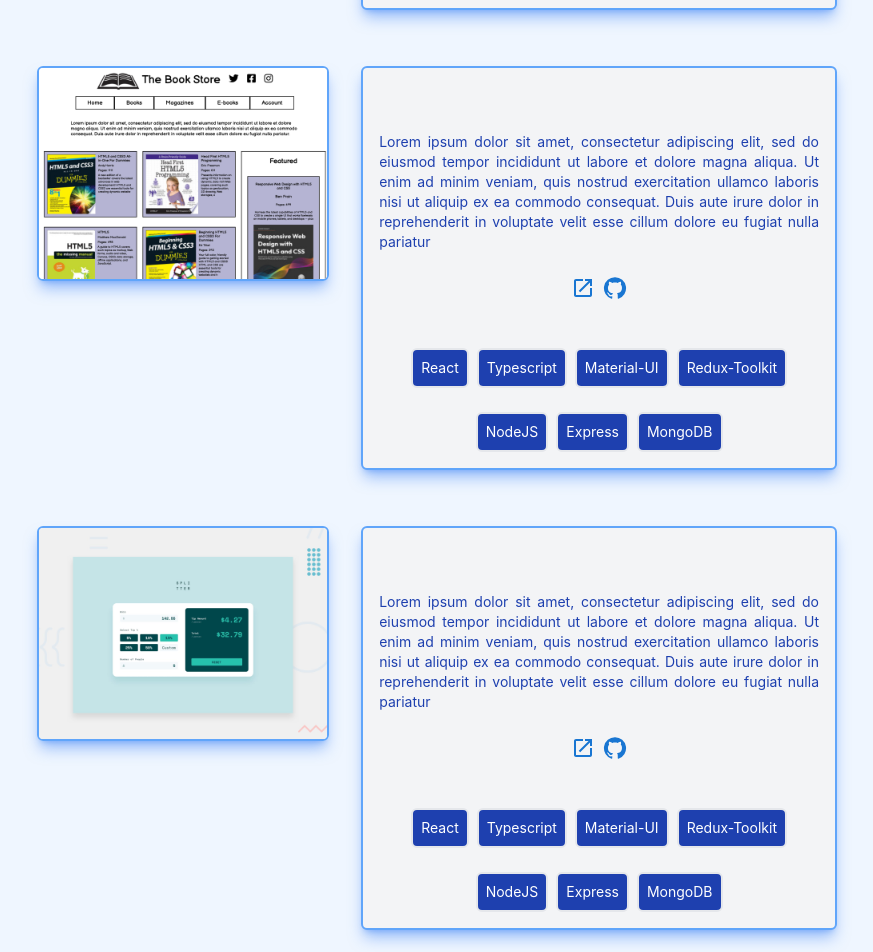
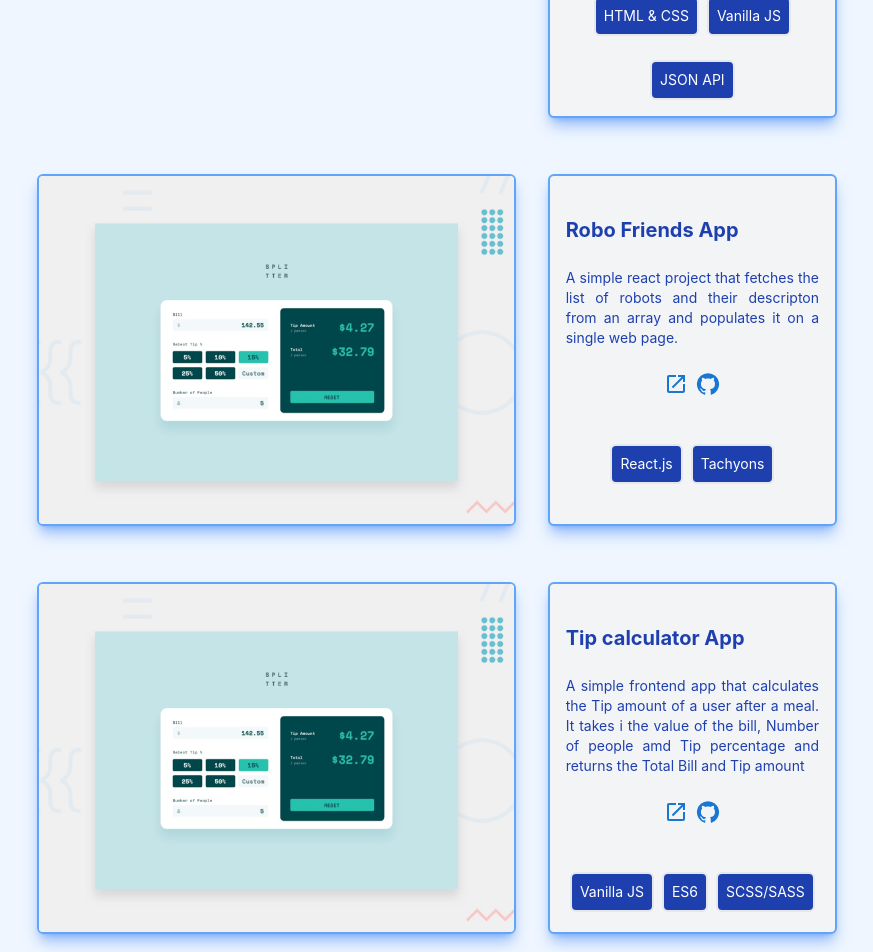
Before and after one commit to olalemi/portfolio, a React (Create React App) app: page / in a window 1280 px wide. Shown: the part 1140-2092 px from the top of the page, without its empty margins (203-1076 px from the left). Built offline with nearby package versions, Linux system fonts and the light colour scheme.

Commit message:
Updated sectionList.js Component

```diff
--- a/src/components/Contact.js
+++ b/src/components/Contact.js
@@ -10,7 +10,7 @@ function Contact() {
         GET IN TOUCH
       </h1>
       <div>
-        <form className="  justify-center  sm:mt-8 lg:mt-16 ">
+        <form data-netlify="true" className="  justify-center  sm:mt-8 lg:mt-16 ">
           <h1 className=" mt-1 text-xl lg:text-2xl ">
             If you’d like to chat about a project or just have question, please
             fill in the form below. I aim to get back within 2 days.
@@ -55,7 +55,7 @@ function Contact() {
             placeholder="Message"
           />
           <br />
-          <input type="submit" value="Send Message"></input>
+          {/* <input type="submit" value="Send Message" onClick={alert ("hello worl")}></input> */}
         </form>
       </div>
     </div>
--- a/src/components/Project.js
+++ b/src/components/Project.js
@@ -13,7 +13,12 @@ const Project = () => {
               description={sl.description}
               image={sl.projectImage}
               techUsed={sl.techUsed}
+              urlLink={sl.urlLink()}
+              githubLink={sl.githubLink()}
+
+
             />
+
           </div>
         ))}
       </div>
--- a/src/components/Section.Js
+++ b/src/components/Section.Js
@@ -3,42 +3,36 @@ import React from 'react';
 import { OpenInNew, GitHub } from '@mui/icons-material';
 import sectionList from './SectionList';
 
-const Section = ({ title, image, description, techUsed }) => {
+const Section = ({ projectName, image, description, techUsed , githubLink, urlLink}) => {
   return (
     <div>
       <div className=" sm:mt-2 md:mt-8 flex  justify-around flex-col   md:flex-row gap-x-8 text-sm text-blue-800">
         <div>
           <img
-            className=" mt-6 transition ease-in-out delay-75  hover:-translate-y-1 hover:scale-105 hover:bg-indigo-500 duration-300  border-solid border-2 border-blue-400  shadow-lg shadow-blue-500/50  md:w-full rounded-md"
+            className=" min-w-lg mt-6 transition ease-in-out delay-75  hover:-translate-y-1 hover:scale-105 hover:bg-indigo-500 duration-300  border-solid border-2 border-blue-400  shadow-lg shadow-blue-500/50  md:w-full rounded-md"
             src={image}
             alt="myphotoo"
           />
         </div>
 
-        <div className=" mt-6 rounded-md p-4 border-solid border-2 border-blue-400 bg-gray-100 shadow-lg shadow-blue-500/50 transition ease-in-out delay-75  hover:-translate-y-1 hover:scale-105    w-rounded-md">
-          <h1 className="flex gap-x-2 mt-6 font-bold text-xl">{title}</h1>
+        <div className=" w-full   mt-6 rounded-md p-4 border-solid border-2 border-blue-400 bg-gray-100 shadow-lg shadow-blue-500/50 transition ease-in-out delay-75  hover:-translate-y-1 hover:scale-105    w-rounded-md">
+          <h1 className="flex gap-x-2 mt-6 font-bold text-xl">{projectName}</h1>
 
-          <h3 className="flex gap-x-2 mt-6 text-justify">{description}</h3>
+          <h3 className="flex gap-x-2 mt-6 text-justify  ">{description}</h3>
 
           <div className="flex flex-row justify-center flex-wrap gap-x-2 mt-6">
             <OpenInNew
               className="cursor-pointer transition ease-in-out delay-75 hover:-translate-y-1 hover:scale-105"
               fontSize="medium"
-              onClick={(event) =>
-                window.open(
-                  'https://fonts.googleapis.com/icon?family=Material+Icons'
-                )
-              }
+              onClick={urlLink}
+
               color="primary"
             />
             <GitHub
               className="cursor-pointer transition ease-in-out delay-75  hover:-translate-y-1 hover:scale-105"
               fontSize="medium"
-              onClick={(event) =>
-                window.open(
-                  'https://fonts.googleapis.com/icon?family=Material+Icons'
-                )
-              }
+              onClick={githubLink}
+
               color="primary"
             />
           </div>
--- a/src/components/SectionList.js
+++ b/src/components/SectionList.js
@@ -1,54 +1,78 @@
+import { click } from '@testing-library/user-event/dist/click';
+
 const sectionList = [
   {
     id: 0,
     projectName: 'Goggle Bookstore API',
     description:
-      'Lorem ipsum dolor sit amet, consectetur adipiscing elit, sed do eiusmod tempor incididunt ut labore et dolore magna aliqua. Ut enim ad minim veniam, quis nostrud exercitation ullamco laboris nisi ut aliquip ex ea commodo consequat. Duis aute irure dolor in reprehenderit in voluptate velit esse cillum dolore eu fugiat nulla pariatur',
+      'A Front End task required to build  a smile listing page for HTML 5 books using Google Books API. The approach was to attempt a mobile first design to achieve mobile and desktop design in a single style sheet. Each book in the list should display the book cover, title, subtitle, all authors, number of pages and description.',
     techUsed: [
-      'React',
-      'Typescript',
-      'Material-UI',
-      'Redux-Toolkit',
-      'NodeJS',
-      'Express',
-      'MongoDB'
+
+      'HTML & CSS',
+      'Vanilla JS',
+      'JSON API',
+
     ],
-    projectImage: require('../images/tipcalc.jpg')
+    projectImage: require('../images/googleapi.jpg'),
+    urlLink: function () {
+        const url = (event) => window.open('https://olalemi.github.io/JD-induction--test/')
+       return url
+
+     },
+     githubLink: function () {
+      const url = (event) => window.open('https://github.com/olalemi/JD-induction--test' )
+     return url
+
+   }
+
   },
 
   {
     id: 1,
-    projectName: 'Tip calculatore App',
+    projectName: 'Robo Friends App',
     description:
-      'Lorem ipsum dolor sit amet, consectetur adipiscing elit, sed do eiusmod tempor incididunt ut labore et dolore magna aliqua. Ut enim ad minim veniam, quis nostrud exercitation ullamco laboris nisi ut aliquip ex ea commodo consequat. Duis aute irure dolor in reprehenderit in voluptate velit esse cillum dolore eu fugiat nulla pariatur',
+      'A simple react project that fetches the list of robots and  their descripton from an array and populates it on a single web page.',
     techUsed: [
-      'React',
-      'Typescript',
-      'Material-UI',
-      'Redux-Toolkit',
-      'NodeJS',
-      'Express',
-      'MongoDB'
+      'React.js',
+      'Tachyons',
+
+
     ],
-    projectImage: require('../images/googleapi.jpg')
+    projectImage: require('../images/tipcalc.jpg'),
+    urlLink: function onClick() {
+      const url = (event) => window.open('https://google.com' )
+      return url
+    },
+    githubLink: function () {
+      const url = (event) => window.open('https://github.com/olalemi/Robo-friends' )
+     return url
+
+   }
   },
+
   {
     id: 2,
-    projectName: 'Leanne Graham',
+    projectName: 'Tip calculator App ',
     description:
-      'Lorem ipsum dolor sit amet, consectetur adipiscing elit, sed do eiusmod tempor incididunt ut labore et dolore magna aliqua. Ut enim ad minim veniam, quis nostrud exercitation ullamco laboris nisi ut aliquip ex ea commodo consequat. Duis aute irure dolor in reprehenderit in voluptate velit esse cillum dolore eu fugiat nulla pariatur',
+      'A simple frontend app that calculates the Tip amount  of a user after a meal. It takes i the value of the bill, Number of people amd Tip percentage and returns the Total Bill and Tip amount',
     techUsed: [
-      'React',
-      'Typescript',
-      'Material-UI',
-      'Redux-Toolkit',
-      'NodeJS',
-      'Express',
-      'MongoDB'
+
+      'Vanilla JS',
+      'ES6',
+      'SCSS/SASS',
+
     ],
-    projectImage: require('../images/tipcalc.jpg')
+    projectImage: require('../images/tipcalc.jpg'),
+    urlLink: function onClick() {
+      const url = (event) => window.open('https://olalemi.github.io/tip-calculator-app-main/' )
+      return url
+    },
+    githubLink: function () {
+      const url = (event) => window.open('https://github.com/olalemi/tip-calculator-app-main' )
+     return url
+
+   }
   }
-
 ];
 
 export default sectionList;
```
